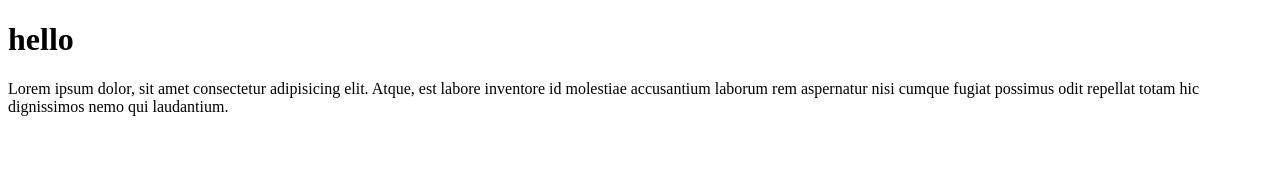
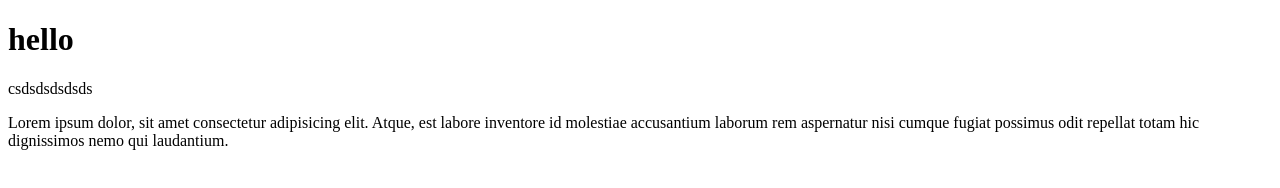
Before and after one commit to stigmat19/testRepo111, a plain HTML site: page index.html in a window 1280 px wide. Drawn offline with Linux system fonts and the light colour scheme.

Commit message:
new commit

```diff
--- a/index.html
+++ b/index.html
@@ -7,6 +7,7 @@
 </head>
 <body>
     <h1>hello</h1>
+    csdsdsdsdsds
     <p>Lorem ipsum dolor, sit amet consectetur adipisicing elit. Atque, est labore inventore id molestiae accusantium laborum rem aspernatur nisi cumque fugiat possimus odit repellat totam hic dignissimos nemo qui laudantium.</p>
 </body>
 </html>
```
